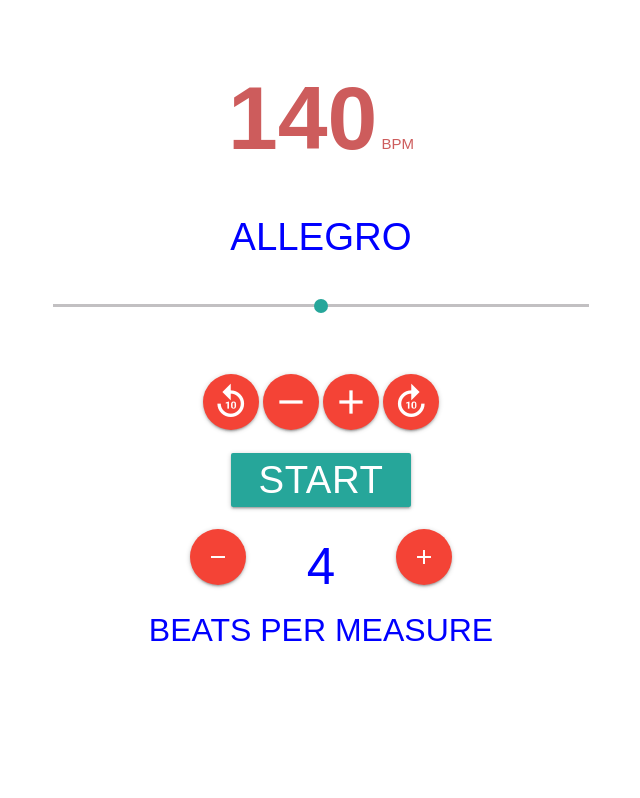
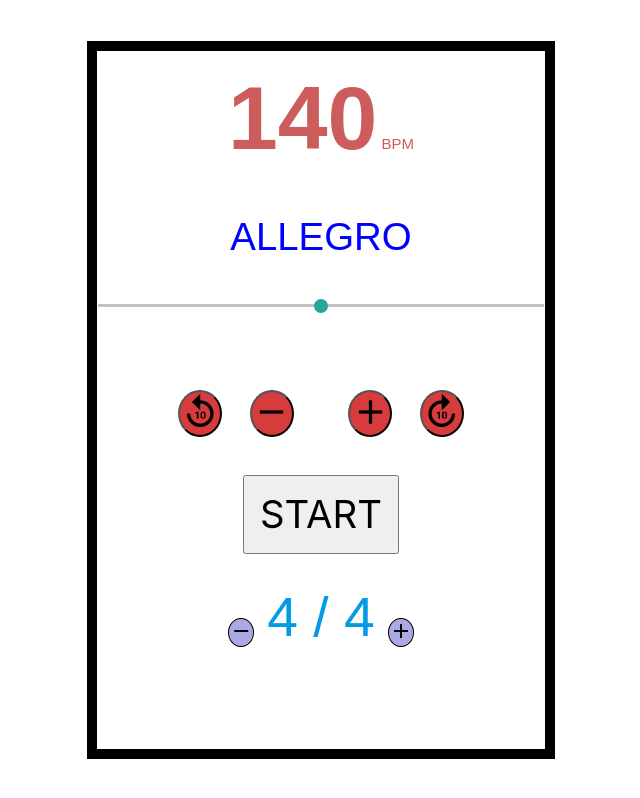
Before and after one commit to diacoviello/metronome, a website with bundled scripts: page index.html in a window 1280 px wide. Shown: the whole page, without its empty margins (319-959 px from the left). Built offline with nearby package versions, Linux system fonts and the light colour scheme; a web font is replaced by a local one.

Commit message:
change format

```diff
--- a/index.html
+++ b/index.html
@@ -32,34 +32,36 @@
                     </p>
                 </form>
 
-                <div class="container" id="tempo-settings" style=""flex>
-                    <div class="button-groups">
-                        <a class="btn-floating btn-large waves-effect waves-light red" id="decrease-tempo-jump"><i class="material-icons" id="minus10" style="font-size: 40px;">replay_10</i></a>
-                        <a class="btn-floating btn-large waves-effect waves-light red" id="decrease-tempo"><i class="material-icons" id="minus1" style="font-size: 40px;">remove</i></a>
+                <div class="button-groups" id="tempo-settings" >
+
+                    <div class="duobtn-min">
+                        <button class="tempo-btn" id="decrease-tempo-jump"><i class="material-icons" id="minus10" style="font-size: 40px;">replay_10</i></button>
+                        <button class="tempo-btn" id="decrease-tempo"><i class="material-icons" id="minus1" style="font-size: 40px;">remove</i></button>
                     </div>
-                    <div class="button-groups">
-                        <a class="btn-floating btn-large waves-effect waves-light red" id="increase-tempo"><i class="material-icons" id="plus1" style="font-size: 40px;">add</i></a>
+                    <p>
+                    <div class="duobtn-add">
+                        <button class="tempo-btn" id="increase-tempo"><i class="material-icons" id="plus1" style="font-size: 40px;">add</i></a>
+                        <button class="tempo-btn" id="increase-tempo-jump"><i class="material-icons" id="plus10" style="font-size: 40px;">forward_10</i></a>
+                    </div>
 
+                </div>
+                <br />
 
-                        <a class="btn-floating btn-large waves-effect waves-light red" id="increase-tempo-jump"><i class="material-icons" id="plus10" style="font-size: 40px;">forward_10</i></a>
+                <div class="start-stop">
+                    <button class="start-stop-btn" id="start-stop">START</button>
+                </div>
+                <br />
+                <div class="measures">
+                    <div class="container">
+                        <div class="row" id="add-rem">
+                            <button class="measure-btn" id="subtract-beats"><i class="material-icons">remove</i></button>
+                            <a class="measure-count"">4</a><a class="measure-count"> /  4</a>
+                            <button class="measure-btn" id="add-beats"><i class="material-icons">add</i></button>
+                        </div>
 
                     </div>
                 </div>
-                <br />
 
-                <div class="start-stop-btn">
-                    <a class="waves-effect waves-light btn-large" id="start-stop">START</a>
-                </div>
-                <br />
-                <div class="measures">
-
-                    <a class="btn-floating btn-large waves-effect waves-light red" id="subtract-beats"><i class="material-icons">remove</i></a>
-                    <span class="measure-count">4</span>
-
-                    <a class="btn-floating btn-large waves-effect waves-light red" id="add-beats"><i class="material-icons">add</i></a>
-
-                </div>
-                <span class="beats-per-measure-text">Beats per measure</span>
 
             </div>
         </div>
--- a/styles.css
+++ b/styles.css
@@ -5,7 +5,8 @@
     margin: 0;
 }
 
-body {
+html, body {
+  height: 100%;
     font-family: "Almendra", sans-serif;
     color:blue;
     user-select: none;
@@ -27,18 +28,20 @@ i.material-symbols-outlined {
 }
 
 .main {
-    display: flex;
+  display: grid;
+  min-height: 100%;
   justify-content: center;
   align-items: center;
-    height: 80vh;
+  vertical-align: baseline;
   width: 100vw;
 }
 
 .metronome {
   display: flex;
+  border: 10px solid black;
   flex-direction: column;
-    width: 42vw;
-    height: 42vw;
+  min-width: 60%;
+  min-height: 70%;
   vertical-align: middle;
   z-index: 100;
 }
@@ -56,26 +59,76 @@ i.material-symbols-outlined {
     text-align: center;
 }
 
-.container {
-  display: inline;
+/* .container {
+  display: absolute;
+  text-align: center;
+} */
+.button-groups {
+  padding: 1.2vw;
+  display: flex;
+  margin: 0;
+}
+.duobtn-min {
+  display: flex;
+  position: relative;
+  padding-left: 3vw;
+  justify-content: space-evenly;
+  justify-self: start;
+  text-align: center;
+	flex: 50%;
+}
+.duobtn-add {
+  display: flex;
+  padding-right: 3vw;
+  justify-content: space-evenly;
+  justify-self: end;
+  float: inline-end;
+	flex: 50%;
   text-align: center;
 }
-.button-groups {
-    display: inline-block;
-    justify-self: center;
+.tempo-btn {
+  background: rgb(216, 59, 59);
+  border-radius: 50%;
+  box-shadow: 0 0 0 0 rgba(0, 0, 0, 8);
+  transform: scale(1);
+}
+.tempo-btn:hover {
+	animation: pulse-black 2s infinite;
+}
+@keyframes pulse-black {
+  0% {
+    transform: scale(0.95);
+    box-shadow: 0 0 0 0 rgba(0, 0, 0, 0.7);
+  }
+
+  70% {
+    transform: scale(1);
+    box-shadow: 0 0 0 10px rgba(0, 0, 0, 0);
+  }
+
+  100% {
+    transform: scale(0.95);
+    box-shadow: 0 0 0 0 rgba(0, 0, 0, 0);
+  }
 }
 
 
+.range-field {
+  margin: auto;
+
+}
 input[type=range] {
+  display: inline-flexbox;
   position: relative;
+  justify-self: center;
   padding-bottom: 4vw;
-    width: 42vw;
+  width: 35vw;
   text-align: center;
 }
 
 #start-stop {
+  padding: 1.2vw;
     font-size: 3vw;
-    max-height: 10vw;;
     justify-content: center;
     text-align: center;
     margin: auto;
@@ -83,42 +136,57 @@ input[type=range] {
 }
 
 .start-stop-btn {
+  display: flex;
   text-align: center;
 }
 .start-stop-btn:hover {
   filter: brightness(120%);
 }
+
 .measures {
-  margin-left: 20%;
-  margin-right: 20%;
-  display: flex;
-  justify-content: space-around;
+  margin-bottom: 20%;
+  display: inline-block;
+text-align: center;
   font-weight: 200;
+  flex-wrap: nowrap;
 }
-.measures .stepper {
-    border-radius: 50%;
-    border: 1px solid #ddd;
+.measures #add-rem {
+  display: inline;
+  margin-bottom: 0;
     text-align: center;
-    margin: 0 5px;
+    vertical-align: top;
     cursor: pointer;
 }
-.measures .stepper:hover {
-    background: #ff656c;
+.measures button:hover {
+  animation: pulse-black 2s infinite;
 }
-.measures .add-beats {
+.measures button {
+  margin: 9px;
+  size-adjust: 80%;
+  border: 1px solid black;
+  border-radius: 50%;
+  vertical-align: middle;
+    background-color: rgb(170, 169, 225);
+}
+.measure-count {
+  font-display: initial;
+  margin-top: -3px;
+  font-size: 6.9vh;
+  flex-direction: row;
+}
+/* #subtract-beats {
+  border-radius: 50%;
     justify-content: space-between;
-    background-color: white;
+    vertical-align: bottom;
+    background-color: rgb(170, 169, 225);
+} */
+
+#perm {
+  text-align: center;
+  height: 20px;
+  justify-content: center;
+  vertical-align: top;
+  margin-top: -3px;
+  font-weight: 200;
+  flex-direction: row;
 }
-.measures .measure-count {
-  font-size: 4vw;
-}
-.measures .subtract-beats {
-    justify-content: space-between;
-    background-color: white;
-}
-
-.beats-per-measure-text {
-    text-align: center;
-    font-size: 2.5vw;
-    text-transform: uppercase;
-}
```
Lines whose indentation alone changed are shown as unchanged.
